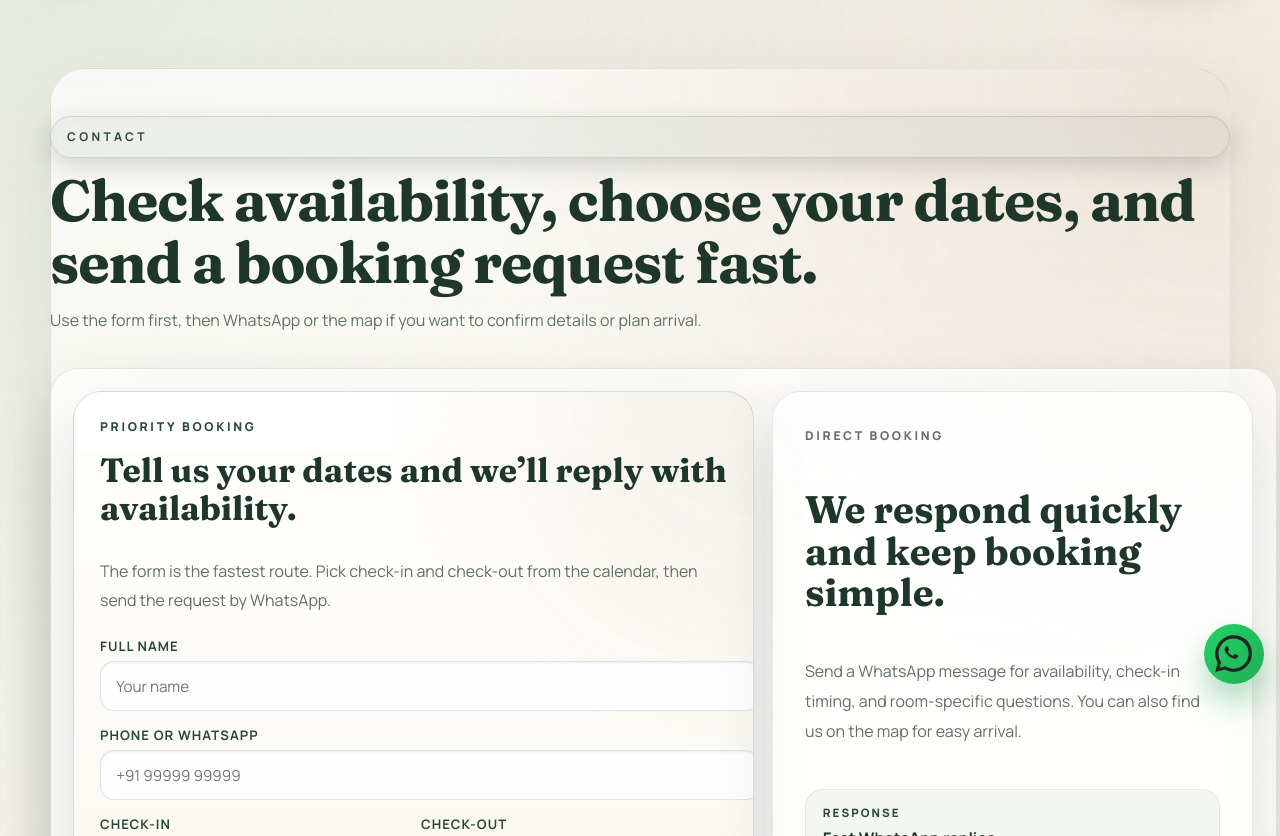
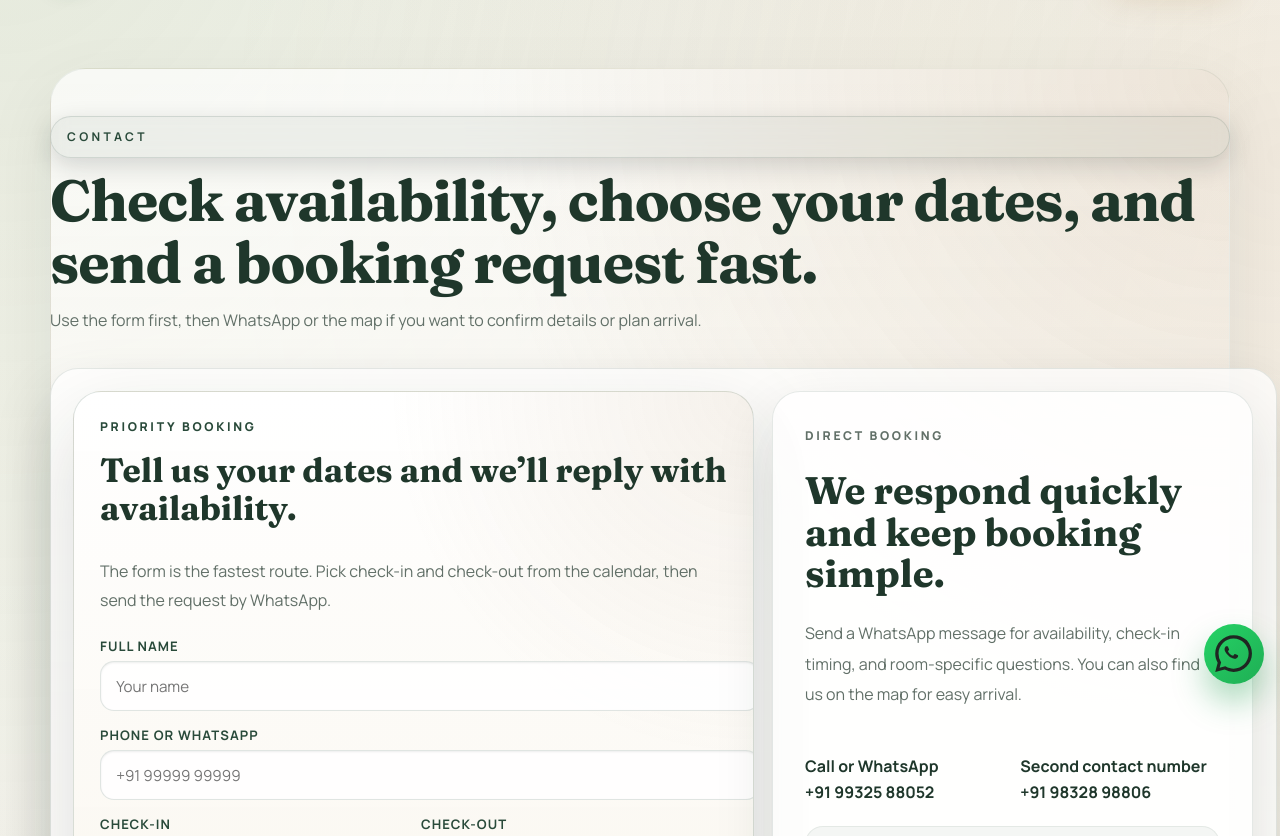
Before and after one commit to unamoble/tudors_farm_dynamic, a website: page contact.html in a window 1280 px wide. Shown: the part 100-936 px from the top of the page. Drawn offline with Linux system fonts and the light colour scheme.

Commit message:
Add secondary contact number

```diff
--- a/admin/admin.js
+++ b/admin/admin.js
@@ -8,6 +8,7 @@ const state = {
     siteTitle: '',
     siteSubtitle: '',
     whatsappNumber: '',
+    secondaryPhoneNumber: '',
     heroImage: '',
     mapEmbed: '',
     aboutText: ''
@@ -55,6 +56,7 @@ function configToDom() {
   byId('site-title').value = state.config.siteTitle || '';
   byId('site-subtitle').value = state.config.siteSubtitle || '';
   byId('whatsapp').value = state.config.whatsappNumber || '';
+  byId('secondary-phone').value = state.config.secondaryPhoneNumber || '';
   byId('hero-image').value = state.config.heroImage || '';
   byId('map-embed').value = state.config.mapEmbed || '';
   byId('about-text').value = state.config.aboutText || '';
@@ -65,6 +67,7 @@ function domToConfig() {
     siteTitle: byId('site-title').value.trim(),
     siteSubtitle: byId('site-subtitle').value.trim(),
     whatsappNumber: byId('whatsapp').value.trim(),
+    secondaryPhoneNumber: byId('secondary-phone').value.trim(),
     heroImage: byId('hero-image').value.trim(),
     mapEmbed: byId('map-embed').value.trim(),
     aboutText: byId('about-text').value.trim()
@@ -352,6 +355,7 @@ async function loadDashboard() {
       siteTitle: config.siteTitle || '',
       siteSubtitle: config.siteSubtitle || '',
       whatsappNumber: config.whatsappNumber || '',
+      secondaryPhoneNumber: config.secondaryPhoneNumber || '',
       heroImage: config.heroImage || '',
       mapEmbed: config.mapEmbed || '',
       aboutText: config.aboutText || ''
--- a/assets/site.css
+++ b/assets/site.css
@@ -1561,6 +1561,16 @@ body[data-page='about'] .page-section--about-page > * {
   margin-bottom: 0.25rem;
 }
 
+.contact-list a {
+  color: var(--forest);
+  font-weight: 700;
+  text-decoration: none;
+}
+
+.contact-list a:hover {
+  text-decoration: underline;
+}
+
 .contact-map {
   width: 100%;
   min-height: 380px;
--- a/assets/site.js
+++ b/assets/site.js
@@ -63,6 +63,7 @@ export function normalizeConfig(config = {}) {
     siteTitle: config.siteTitle || FALLBACK_SITE_TITLE,
     siteSubtitle: config.siteSubtitle || 'Boutique hillside cottages in Rohini Tea Garden, Kurseong',
     whatsappNumber: config.whatsappNumber || FALLBACK_WHATSAPP_NUMBER,
+    secondaryPhoneNumber: config.secondaryPhoneNumber || '',
     heroImage:
       config.heroImage ||
       'https://images.unsplash.com/photo-1469474968028-56623f02e42e?auto=format&fit=crop&w=1800&q=80',
@@ -242,6 +243,12 @@ export function renderSiteChrome({ page, config }) {
     'Hi, I want to book a stay at Tudor Farm Cottages'
   );
   const currentYear = new Date().getFullYear();
+  const primaryPhoneDisplay = formatPhoneDisplay(config.whatsappNumber);
+  const secondaryPhoneDisplay = config.secondaryPhoneNumber ? formatPhoneDisplay(config.secondaryPhoneNumber) : '';
+  const primaryPhoneLink = `tel:${String(config.whatsappNumber).replace(/\D/g, '')}`;
+  const secondaryPhoneLink = config.secondaryPhoneNumber
+    ? `tel:${String(config.secondaryPhoneNumber).replace(/\D/g, '')}`
+    : '';
 
   if (header) {
     header.classList.add('site-header');
@@ -345,7 +352,8 @@ export function renderSiteChrome({ page, config }) {
           <div class="site-footer__section">
             <h4 class="site-footer__heading">Connect</h4>
             <div class="site-footer__links">
-              <a href="/contact.html">${escapeHtml(formatPhoneDisplay(config.whatsappNumber))}</a>
+              <a href="${primaryPhoneLink}">${escapeHtml(primaryPhoneDisplay)}</a>
+              ${secondaryPhoneDisplay ? `<a href="${secondaryPhoneLink}">${escapeHtml(secondaryPhoneDisplay)}</a>` : ''}
               <a href="/contact.html#map">Rohini Tea Garden, Kurseong</a>
               <a href="${whatsappLink}" target="_blank" rel="noopener noreferrer">WhatsApp booking</a>
             </div>
--- a/contact.html
+++ b/contact.html
@@ -86,6 +86,10 @@
                     Send a WhatsApp message for availability, check-in timing, and room-specific
                     questions. You can also find us on the map for easy arrival.
                   </p>
+                  <ul class="contact-list" aria-label="Contact numbers">
+                    <li><div><strong>Call or WhatsApp</strong><a data-contact-primary-phone href="#"></a></div></li>
+                    <li><div><strong>Second contact number</strong><a data-contact-secondary-phone href="#"></a></div></li>
+                  </ul>
                   <div class="contact-highlights">
                     <div class="contact-highlight">
                       <span class="contact-highlight__label">Response</span>
@@ -143,8 +147,8 @@
         document.title = `Contact | ${config.siteTitle}`;
         renderSiteChrome({ page: 'contact', config });
 
-        const phoneText = formatPhoneDisplay(config.whatsappNumber);
-        const phoneLink = document.querySelector('[data-contact-phone]');
+        const phoneLink = document.querySelector('[data-contact-primary-phone]');
+        const secondaryPhoneLink = document.querySelector('[data-contact-secondary-phone]');
         const whatsappLink = document.querySelector('[data-contact-whatsapp]');
         const mapFrame = document.querySelector('[data-contact-map]');
         const whatsappUrl = buildWhatsAppLink(
@@ -153,8 +157,13 @@
         );
 
         if (phoneLink) {
-          phoneLink.textContent = phoneText;
-          phoneLink.href = `tel:${phoneText.replace(/\s/g, '')}`;
+          phoneLink.textContent = formatPhoneDisplay(config.whatsappNumber);
+          phoneLink.href = `tel:${String(config.whatsappNumber).replace(/\D/g, '')}`;
+        }
+
+        if (secondaryPhoneLink) {
+          secondaryPhoneLink.textContent = formatPhoneDisplay(config.secondaryPhoneNumber);
+          secondaryPhoneLink.href = `tel:${String(config.secondaryPhoneNumber).replace(/\D/g, '')}`;
         }
 
         if (whatsappLink) {
--- a/data/config.json
+++ b/data/config.json
@@ -2,6 +2,7 @@
   "siteTitle": "Tudor Farm Cottages | Rohini Tea Garden, Kurseong",
   "siteSubtitle": "",
   "whatsappNumber": "919932588052",
+  "secondaryPhoneNumber": "919832898806",
   "heroImage": "",
   "mapEmbed": "https://www.google.com/maps/embed?pb=!1m18!1m12!1m3!1d3559.6557382632627!2d88.301937!3d26.850899899999998!2m3!1f0!2f0!3f0!3m2!1i1024!2i768!4f13.1!3m3!1m2!1s0x39e4315c929d230b%3A0x70b955eb4fda3b09!2sTUDOR%20FARM%20COTTAGES!5e0!3m2!1sen!2sin!4v1782951969283!5m2!1sen!2sin",
   "aboutText": ""
```
Also changed, not shown: admin/index.html (+4 -0 lines).
